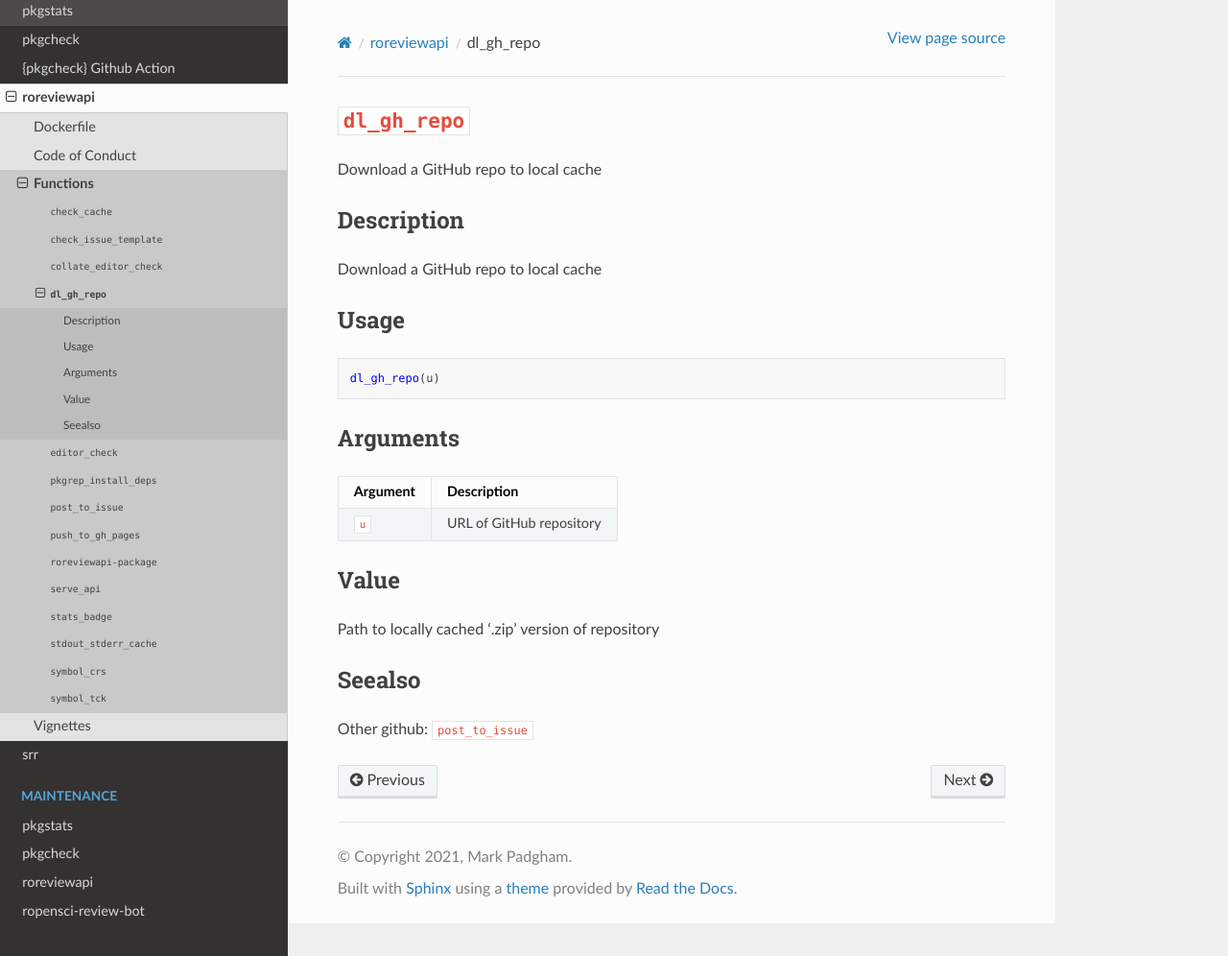
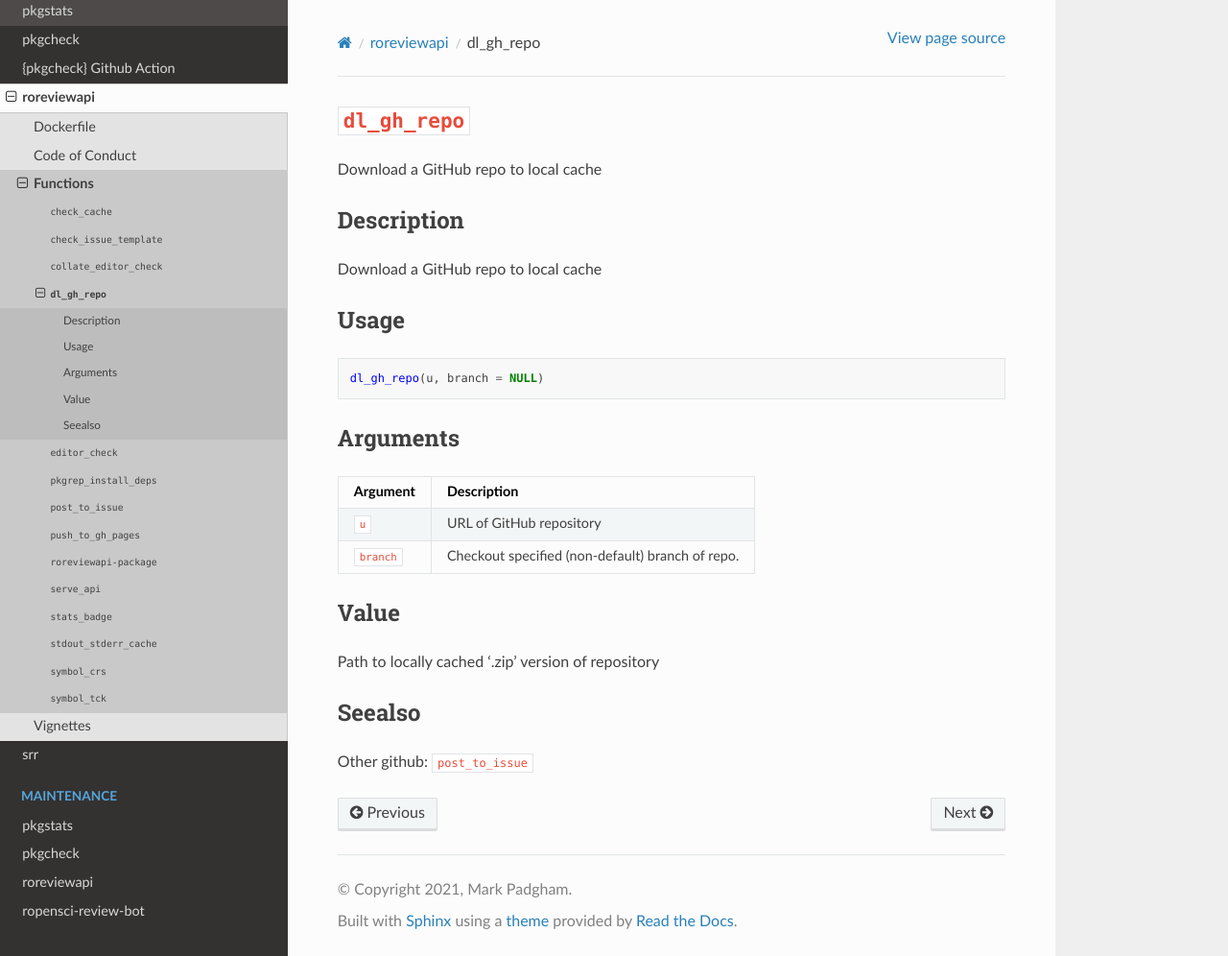
Before and after one commit to ropensci-review-tools/ropensci-review-tools, a Sphinx documentation site: the page built from docs/roreviewapi/functions/dl_gh_repo.md, in a window 1280 px wide and 996 px high. Shown: the whole window at 96% size. Built offline with Sphinx 7.4.7 and the Read the Docs theme 2.0.0, drawn with Linux system fonts in a browser that asks for light colours; pages that are not in the unit, such as notebooks, are missing from menus.

Commit message:
update roreviewapi docs

````diff
--- a/docs/roreviewapi/functions/dl_gh_repo.md
+++ b/docs/roreviewapi/functions/dl_gh_repo.md
@@ -11,7 +11,7 @@ Download a GitHub repo to local cache
 ## Usage
 
 ```r
-dl_gh_repo(u)
+dl_gh_repo(u, branch = NULL)
 ```
 
 
@@ -20,6 +20,7 @@ dl_gh_repo(u)
 Argument      |Description
 ------------- |----------------
 `u`     |     URL of GitHub repository
+`branch`     |     Checkout specified (non-default) branch of repo.
 
 
 ## Value
````
Also changed, not shown: docs/roreviewapi/functions/editor_check.md (+1 -1 lines).
